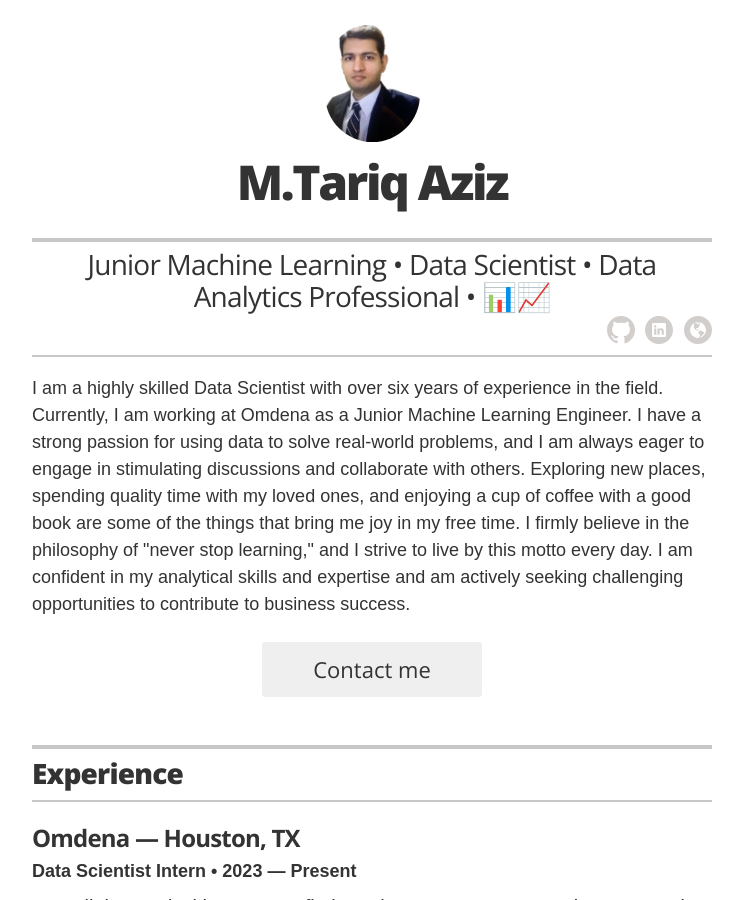
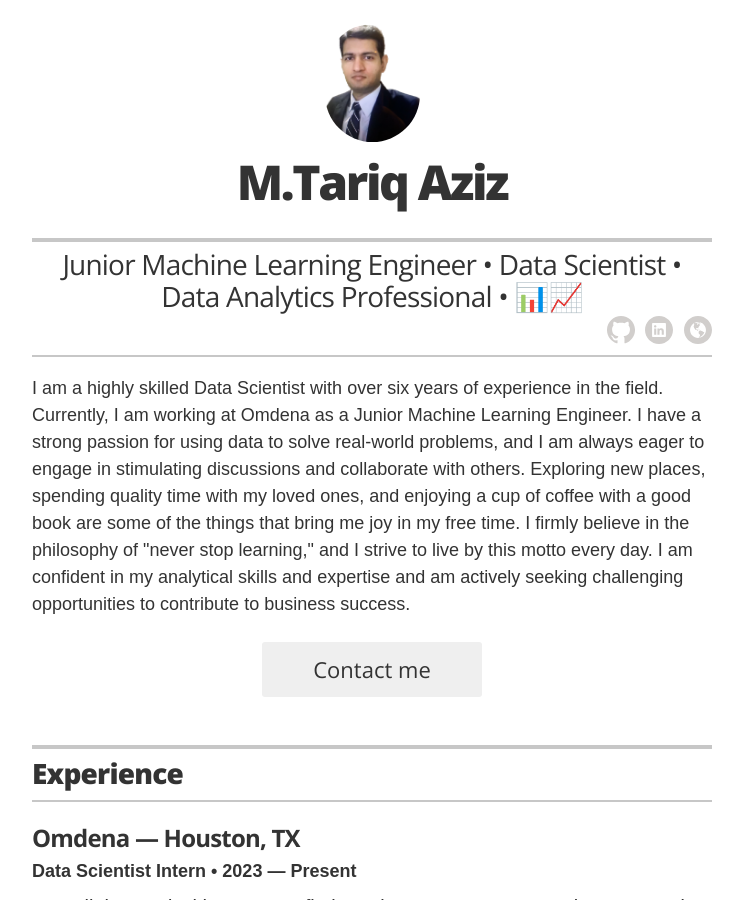
Before and after one commit to ttariqaziz/ttariqaziz.github.io, a Jekyll site: the page built from index.html, in a window 1280 px wide and 900 px high. Shown: the whole window, without its empty margins (268-1011 px from the left). Built offline with Jekyll 4.4.1, drawn with Linux system fonts in a browser that asks for light colours.

Commit message:
Update _config.yml

```diff
--- a/_config.yml
+++ b/_config.yml
@@ -6,7 +6,7 @@ sass:
   style: compressed
 resume_avatar: 'true'
 resume_name: M.Tariq Aziz
-resume_title: Junior Machine Learning • Data Scientist • Data Analytics Professional • 📊📈
+resume_title: Junior Machine Learning Engineer • Data Scientist • Data Analytics Professional • 📊📈
 resume_contact_email: ta.aziz221@gmail.com
 # resume_contact_telephone: 555-7334
 resume_contact_address: 'Spring, TX'
```
